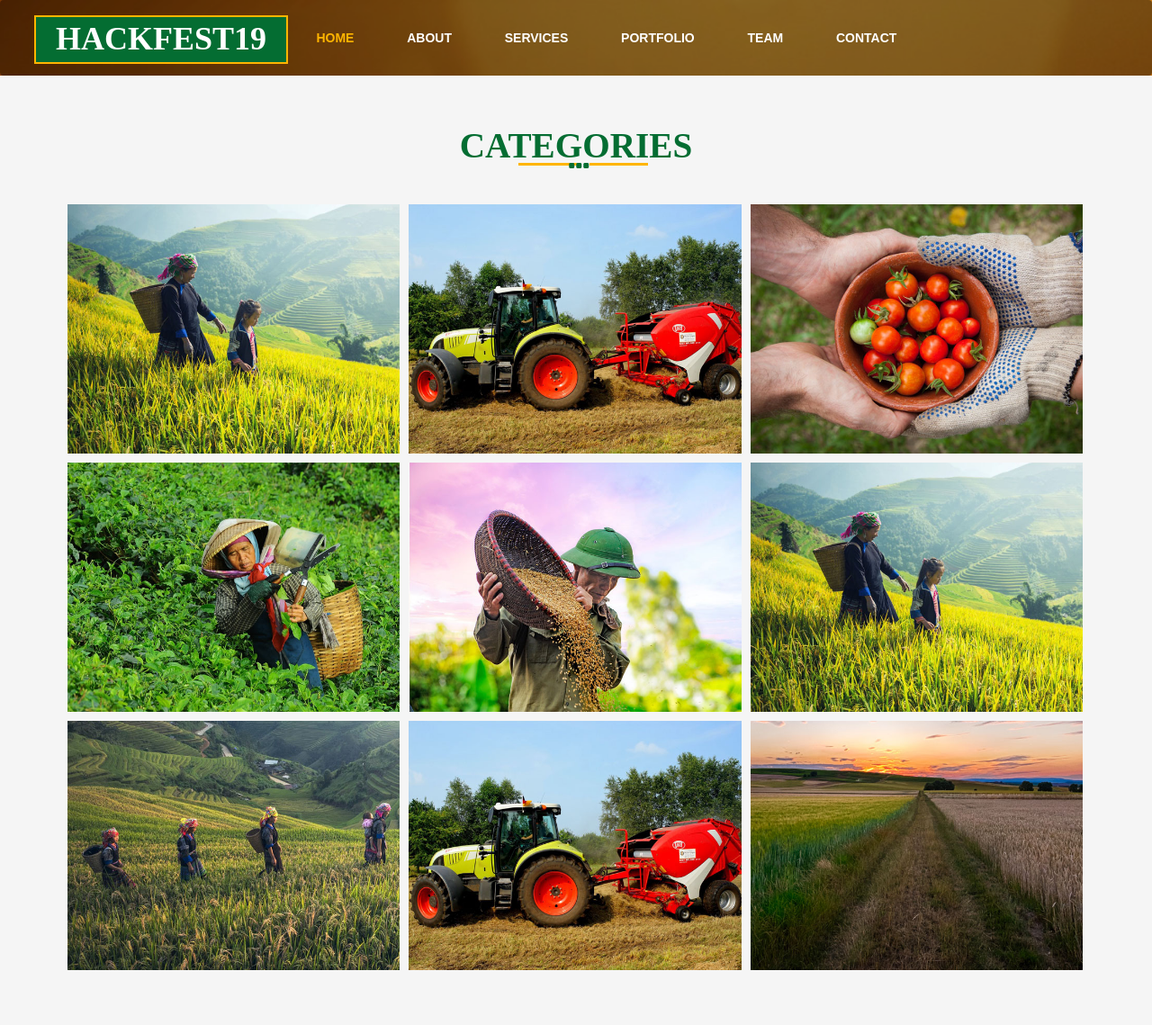
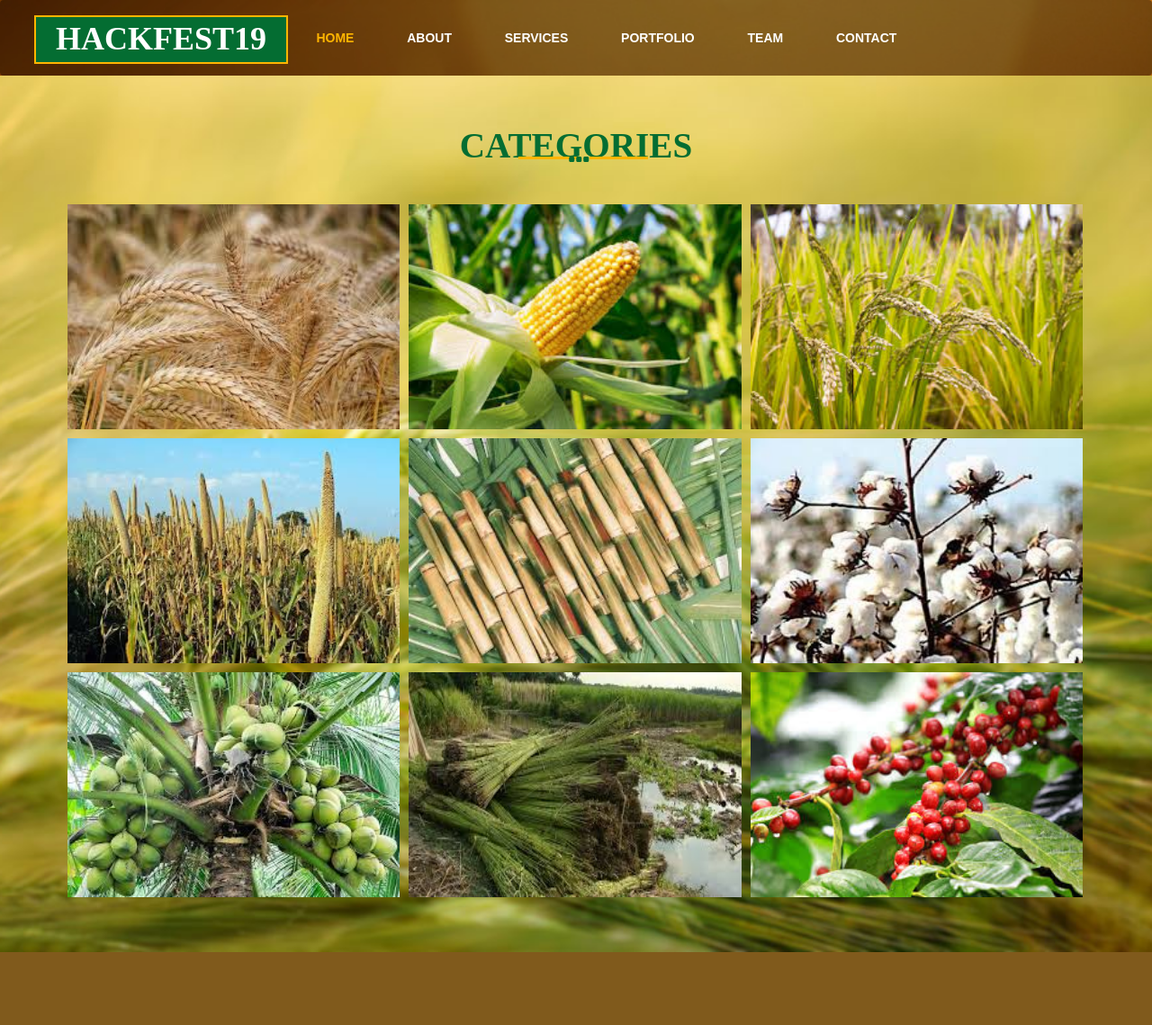
Before and after one commit to Sanji515/Hackfest19, a Django app: page /details/crops/ in a window 1280 px wide. Shown: the whole page at 90% size. After the commit the page ends 1058 px from the top, so only its background shows below. Run offline with Django 3.2, Linux system fonts and the light colour scheme; some libraries are stand-ins or nearby versions; some web fonts are replaced.

Commit message:
Add crop category

```diff
--- a/templates/home/crops.html
+++ b/templates/home/crops.html
@@ -83,7 +83,7 @@ Smartphone Compatible web template, free webdesigns for Nokia, Samsung, LG, Sony
 	</nav>
 
     <!-- Crops -->
-    <div class="jarallax wthreelocationsaits agile-section" id="portfolio" >
+    <div class="jarallax wthreelocationsaits agile-section" id="portfolio" style="background-image: url('{% static "images/7.jpg" %}');   width: 100%; height: 100%;";>
 	<div class="container">
 		<span class="wthree-line wthree-left"></span>
 		<span class="wthree-line wthree-right"></span>
@@ -92,65 +92,16 @@ Smartphone Compatible web template, free webdesigns for Nokia, Samsung, LG, Sony
 			<section class="grid3d vertical" id="grid3d">
 				<div class="grid-wrap">
 					<div class="grid">
-						<figure class="col-md-4 effect-zoe"><img src="{% static 'images/g1.jpg' %}" alt="Odyssey"><figcaption><h4>CROPS</h4></figcaption></figure>
-						<figure class="col-md-4 effect-zoe"><img src="{% static 'images/g7.jpg' %}" alt="Odyssey"><figcaption><h4>PLOUGH</h4></figcaption></figure>
-						<figure class="col-md-4 effect-zoe"><img src="{% static 'images/g3.jpg' %}" alt="Odyssey"><figcaption><h4>LIVESTOCK</h4></figcaption></figure>
-						<figure class="col-md-4 effect-zoe"><img src="{% static 'images/g4.jpg' %}" alt="Odyssey"><figcaption><h4>FARMING</h4></figcaption></figure>
-						<figure class="col-md-4 effect-zoe"><img src="{% static 'images/g5.jpg' %}" alt="Odyssey"><figcaption><h4>GRAINS</h4></figcaption></figure>
-						<figure class="col-md-4 effect-zoe"><img src="{% static 'images/g1.jpg' %}" alt="Odyssey"><figcaption><h4>RAISING</h4></figcaption></figure>
-						<figure class="col-md-4 effect-zoe"><img src="{% static 'images/g2.jpg' %}" alt="Odyssey"><figcaption><h4>PADDY</h4></figcaption></figure>
-						<figure class="col-md-4 effect-zoe"><img src="{% static 'images/g7.jpg' %}" alt="Odyssey"><figcaption><h4>CROPS</h4></figcaption></figure>
-						<figure class="col-md-4 effect-zoe"><img src="{% static 'images/g6.jpg' %}" alt="Odyssey"><figcaption><h4>GRAINS</h4></figcaption></figure>
+						<a href="#"><figure class="col-md-4 effect-zoe"><img src="{% static 'images/wheat.jpeg' %}" height="250" width="42" alt="Odyssey" ><figcaption><h4>WHEAT</h4></figcaption></figure></a>
+						<a href="#"><figure class="col-md-4 effect-zoe"><img src="{% static 'images/corn.jpeg' %}" height="250" width="42" alt="Odyssey"><figcaption><h4>CORN</h4></figcaption></figure></a>
+						<a href="#"><figure class="col-md-4 effect-zoe"><img src="{% static 'images/rice.jpeg' %}" height="250" width="42" alt="Odyssey"><figcaption><h4>RICE</h4></figcaption></figure></a>
+						<a href="#"><figure class="col-md-4 effect-zoe"><img src="{% static 'images/millet.jpeg' %}" height="250" width="42" alt="Odyssey"><figcaption><h4>MILLET</h4></figcaption></figure></a>
+						<a href="#"><figure class="col-md-4 effect-zoe"><img src="{% static 'images/sugarcane.jpeg' %}" height="250" width="42" alt="Odyssey"><figcaption><h4>SUGARCANE</h4></figcaption></figure></a>
+						<a href="#"><figure class="col-md-4 effect-zoe"><img src="{% static 'images/cotton.jpeg' %}" height="250" width="42" alt="Odyssey"><figcaption><h4>COTTON</h4></figcaption></figure></a>
+						<a href="#"><figure class="col-md-4 effect-zoe"><img src="{% static 'images/coconut.jpeg' %}" height="250" width="42" alt="Odyssey"><figcaption><h4>COCONUT</h4></figcaption></figure></a>
+						<a href="#"><figure class="col-md-4 effect-zoe"><img src="{% static 'images/jute.jpeg' %}" height="250" width="42" alt="Odyssey"><figcaption><h4>JUTE</h4></figcaption></figure></a>
+						<a href="#"><figure class="col-md-4 effect-zoe"><img src="{% static 'images/coffee.jpeg' %}" height="250" width="42" alt="Odyssey"><figcaption><h4>COFFEE</h4></figcaption></figure></a>
 					</div>
-				</div>
-				<div class="content">
-					<div>
-						<div class="dummy-img dummy-img-1"><img src="{% static 'images/g1.jpg' %}" alt="Odyssey"></div>
-						<p class="dummy-text aitsheadingw3">CROPS</p>
-						<p class="dummy-text">Contrary to popular belief, Lorem Ipsum is not simply random text. It has roots in a piece of classical Latin literature from 45 BC, making it over 2000 years old. Richard McClintock, a Latin professor at Hampden-Sydney College in Virginia. Lorem ipsum dolor sit amet, consectetur adipisicing elit, sed do eiusmod tempor incididunt ut labore et dolore magna aliqua.</p>
-					</div>
-					<div>
-						<div class="dummy-img dummy-img-2"><img src="{% static 'images/g7.jpg' %}" alt="Odyssey"></div>
-						<p class="dummy-text aitsheadingw3">PLOUGH</p>
-						<p class="dummy-text">Contrary to popular belief, Lorem Ipsum is not simply random text. It has roots in a piece of classical Latin literature from 45 BC, making it over 2000 years old. Richard McClintock, a Latin professor at Hampden-Sydney College in Virginia. Lorem ipsum dolor sit amet, consectetur adipisicing elit, sed do eiusmod tempor incididunt ut labore et dolore magna aliqua.</p>
-					</div>
-					<div>
-						<div class="dummy-img dummy-img-3"><img src="{% static 'images/g3.jpg' %}" alt="Odyssey"></div>
-						<p class="dummy-text aitsheadingw3">LIVESTOCK</p>
-						<p class="dummy-text">Contrary to popular belief, Lorem Ipsum is not simply random text. It has roots in a piece of classical Latin literature from 45 BC, making it over 2000 years old. Richard McClintock, a Latin professor at Hampden-Sydney College in Virginia. Lorem ipsum dolor sit amet, consectetur adipisicing elit, sed do eiusmod tempor incididunt ut labore et dolore magna aliqua.</p>
-					</div>
-					<div>
-						<div class="dummy-img dummy-img-4"><img src="{% static 'images/g4.jpg' %}" alt="Odyssey"></div>
-						<p class="dummy-text aitsheadingw3">FARMING</p>
-						<p class="dummy-text">Contrary to popular belief, Lorem Ipsum is not simply random text. It has roots in a piece of classical Latin literature from 45 BC, making it over 2000 years old. Richard McClintock, a Latin professor at Hampden-Sydney College in Virginia. Lorem ipsum dolor sit amet, consectetur adipisicing elit, sed do eiusmod tempor incididunt ut labore et dolore magna aliqua.</p>
-					</div>
-					<div>
-						<div class="dummy-img dummy-img-5"><img src="{% static 'images/g5.jpg' %}" alt="Odyssey"></div>
-						<p class="dummy-text aitsheadingw3">GRAINS</p>
-						<p class="dummy-text">Contrary to popular belief, Lorem Ipsum is not simply random text. It has roots in a piece of classical Latin literature from 45 BC, making it over 2000 years old. Richard McClintock, a Latin professor at Hampden-Sydney College in Virginia. Lorem ipsum dolor sit amet, consectetur adipisicing elit, sed do eiusmod tempor incididunt ut labore et dolore magna aliqua.</p>
-					</div>
-					<div>
-						<div class="dummy-img dummy-img-6"><img src="{% static 'images/g1.jpg' %}" alt="Odyssey"></div>
-						<p class="dummy-text aitsheadingw3">RAISING</p>
-						<p class="dummy-text">Contrary to popular belief, Lorem Ipsum is not simply random text. It has roots in a piece of classical Latin literature from 45 BC, making it over 2000 years old. Richard McClintock, a Latin professor at Hampden-Sydney College in Virginia. Lorem ipsum dolor sit amet, consectetur adipisicing elit, sed do eiusmod tempor incididunt ut labore et dolore magna aliqua.</p>
-					</div>
-					<div>
-						<div class="dummy-img dummy-img-7"><img src="{% static 'images/g2.jpg' %}" alt="Odyssey"></div>
-						<p class="dummy-text aitsheadingw3">PADDY</p>
-						<p class="dummy-text">Contrary to popular belief, Lorem Ipsum is not simply random text. It has roots in a piece of classical Latin literature from 45 BC, making it over 2000 years old. Richard McClintock, a Latin professor at Hampden-Sydney College in Virginia. Lorem ipsum dolor sit amet, consectetur adipisicing elit, sed do eiusmod tempor incididunt ut labore et dolore magna aliqua.</p>
-					</div>
-					<div>
-						<div class="dummy-img dummy-img-8"><img src="{% static 'images/g7.jpg' %}" alt="Odyssey"></div>
-						<p class="dummy-text aitsheadingw3">CROPS</p>
-						<p class="dummy-text">Contrary to popular belief, Lorem Ipsum is not simply random text. It has roots in a piece of classical Latin literature from 45 BC, making it over 2000 years old. Richard McClintock, a Latin professor at Hampden-Sydney College in Virginia. Lorem ipsum dolor sit amet, consectetur adipisicing elit, sed do eiusmod tempor incididunt ut labore et dolore magna aliqua.</p>
-					</div>
-					<div>
-						<div class="dummy-img dummy-img-9"><img src="{% static 'images/g6.jpg' %}" alt="Odyssey"></div>
-						<p class="dummy-text aitsheadingw3">GRAINS</p>
-						<p class="dummy-text">Contrary to popular belief, Lorem Ipsum is not simply random text. It has roots in a piece of classical Latin literature from 45 BC, making it over 2000 years old. Richard McClintock, a Latin professor at Hampden-Sydney College in Virginia. Lorem ipsum dolor sit amet, consectetur adipisicing elit, sed do eiusmod tempor incididunt ut labore et dolore magna aliqua.</p>
-					</div>
-					<span class="loading"></span>
-					<span class="icon close-content"><i class="fa fa-times" aria-hidden="true"></i></span>
 				</div>
 			</section>
 		</div>
```
Also changed, not shown: static/images/coconut.jpeg (added), static/images/coffee.jpeg (added), static/images/corn.jpeg (added), static/images/cotton.jpeg (added), static/images/cotton.png (added), static/images/jute.jpeg (added), static/images/millet.jpeg (added), static/images/rice.jpeg (added), static/images/sugarcane.jpeg (added), static/images/wheat.jpeg (added).
